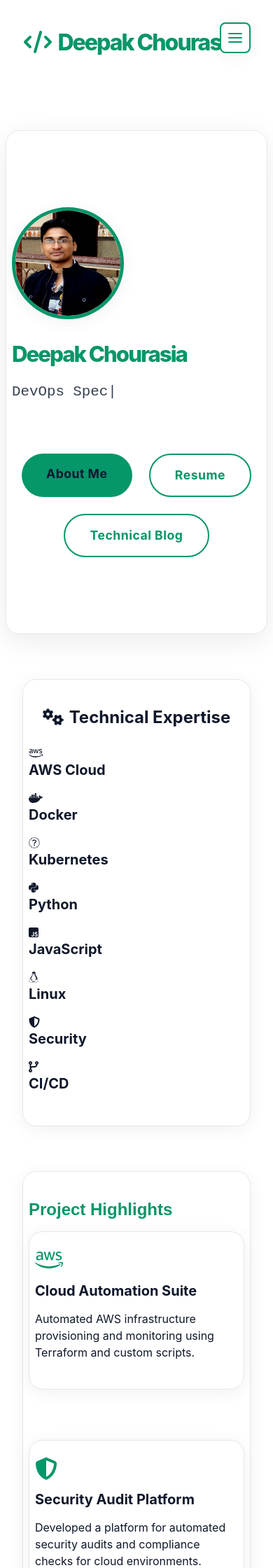
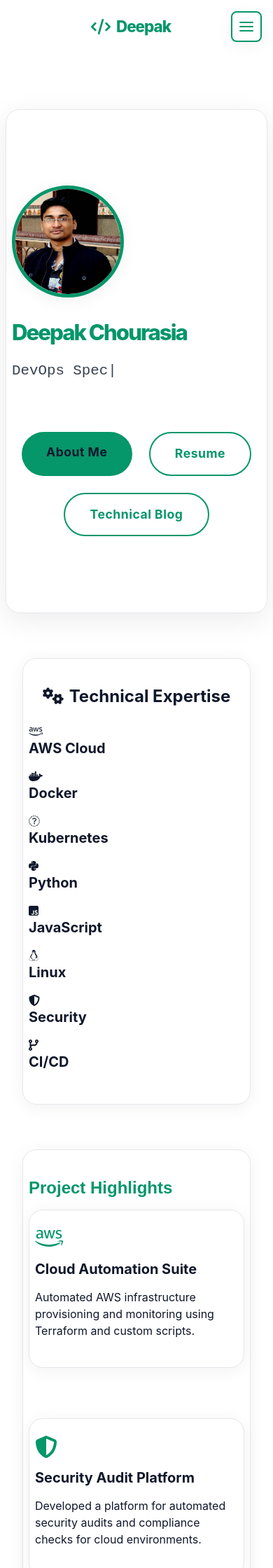
Before and after one commit to deepak-dkc95/deepak-dkc95.github.io, a Jekyll site: the page built from index.md, in a window 390 px wide. Shown: the top 2240 px of the page at 70% size. Built offline with Jekyll 4.4.1, drawn with Linux system fonts in a browser that asks for light colours.

Commit message:
Updating

```diff
--- a/_includes/navbar.html
+++ b/_includes/navbar.html
@@ -1,6 +1,8 @@
 <nav class="navbar" role="navigation" aria-label="Main Navigation">
   <div class="navbar-brand">
-    <i class="fas fa-code me-2" aria-hidden="true"></i>Deepak Chourasia
+    <i class="fas fa-code me-2" aria-hidden="true"></i>
+    <span class="brand-full">Deepak Chourasia</span>
+    <span class="brand-short">Deepak</span>
   </div>
 
   <!-- Mobile Hamburger Button -->
--- a/assets/css/styles.css
+++ b/assets/css/styles.css
@@ -90,6 +90,17 @@
   color: var(--accent) !important;
   letter-spacing: -2px;
   text-decoration: none !important;
+  flex: 1;
+  display: flex;
+  align-items: center;
+}
+
+.navbar-brand .brand-full {
+  display: inline;
+}
+
+.navbar-brand .brand-short {
+  display: none;
 }
 
 /* --- HAMBURGER MENU --- */
@@ -398,6 +409,41 @@
     top: auto;
     right: auto;
   }
+
+  .navbar {
+    padding: 1.5rem 1.5rem 0 1.5rem !important;
+  }
+
+  .navbar-brand {
+    font-size: 1.6rem;
+  }
+}
+
+@media (max-width: 480px) {
+  .navbar {
+    padding: 1rem 1rem 0 1rem !important;
+    gap: 1rem;
+  }
+
+  .navbar-brand {
+    font-size: 1.4rem;
+    letter-spacing: -1px;
+    flex: 1;
+    max-width: calc(100vw - 80px); /* Leave space for hamburger */
+  }
+
+  .navbar-brand .brand-full {
+    display: none;
+  }
+
+  .navbar-brand .brand-short {
+    display: inline;
+  }
+
+  .navbar-toggle {
+    flex-shrink: 0;
+    margin-left: auto;
+  }
 }
 @media (max-width: 768px) {
   .navbar, .hero-section, .professional-card, .project-card, .blog-post, footer {
@@ -411,8 +457,8 @@
   .navbar-toggle {
     display: flex !important;
     position: fixed;
-    top: 2rem;
-    right: 2rem;
+    top: 1rem;
+    right: 1rem;
     z-index: 1002;
   }
 
```
